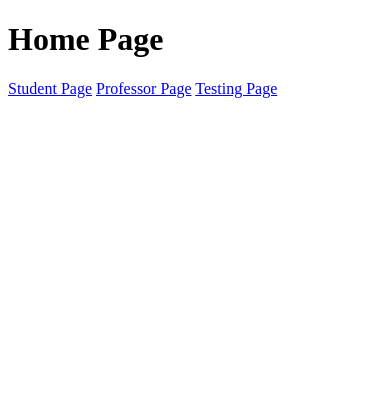
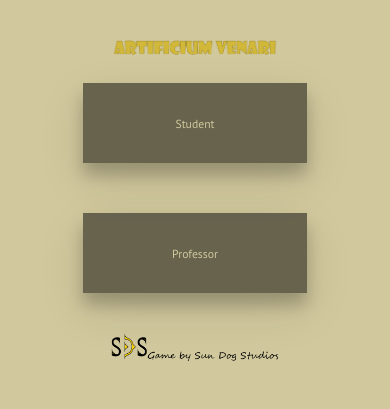
Before and after one commit to EricLacey/BadWeather, a website: page public/index.html in a window 390 px wide. Drawn offline with Linux system fonts and the light colour scheme.

Commit message:
starting fresh from new master branch and conor's recent modelled environment
put in all changes from mobile-professor-nella-test

```diff
--- a/public/assets/js/mapCode.js
+++ b/public/assets/js/mapCode.js
@@ -5,9 +5,7 @@ let mapImage
 
 function InitMap() {
     mapCTX = document.getElementById('mapCanvas').getContext("2d");
-
     console.log("Initialized map")
-
 }
 
 function DrawMap(x,y) {
@@ -21,7 +19,4 @@ function DrawMap(x,y) {
     mapCTX.arc(x + mapCTX.canvas.width/2, y + mapCTX.canvas.height/2, 5, 0, 2 * Math.PI);
     mapCTX.stroke();
     mapCTX.closePath();
-
-
-
 }
--- a/public/index.html
+++ b/public/index.html
@@ -1,13 +1,71 @@
 <!DOCTYPE html>
 <html>
     <head>
-        <h1>Home Page</h1>
+        <title>Choose Your Player</title>
+        <meta charset = "UTF-8"/>
 
+        <style>
+            @import url('https://fonts.googleapis.com/css?family=PT+Sans&display=swap');
+            body{
+                background-color: #D1C89D;
+                text-align: center;
+                margin-top: 5%;
+            }
+            img{
+                width: 50%;
+                height: auto;
+            }
+            #title{
+                padding: 20px 20px;
+            }
+            button{
+                background-color:black;
+                opacity: 0.5;
+                border: none;
+                color: #D1C89D;
+                text-align: center;
+                text-decoration: none;
+                width: 60%;
+                height: 80px;
+                font-size: 50px;
+                font-family: 'PT Sans', sans-serif;
+                box-shadow: 0 12px 16px 0 rgba(0, 0, 0, 0.472), 0 17px 50px 0 rgba(0,0,0,0.19);
+                /* to determine speed of the "hover" effect. */
+                transition-duration: 0.4s;
+                padding-bottom: 0px;
+            }
+            .btnS{
+                margin-bottom: 50px;
+            }
+            button:hover {
+                opacity: 1
+            }
+            .responsive-width {
+                font-size: 3vw;
+            }
+            #logo{
+                padding: 40px 15px;
+            }
+        </style>
     </head>
 
     <body>
-        <a href="/student">Student Page</a>
-        <a href="/professor">Professor Page</a>
-        <a href="/test">Testing Page</a>
+        <div id="title">
+            <img src="assets/userInterface/title.png" alt="Artificium Venari"/>
+        </div>
+
+        <button onclick="location.href='/student.html'" type="button" class="btnS btn-default btn-lg btn-block responsive-width">
+            Student
+        </button>
+        <button onclick="location.href='/professor.html'" type="button" class="btnP btn-default btn-lg btn-block responsive-width">
+            Professor
+        </button>
+
+        <div id="logo">
+            <img src="assets/userInterface/logo.png" alt="Game by Sun Dog Studios"/>
+        </div>
+
+        <!--<a href="/student">Student Page</a>
+        <a href="/professor">Professor Page</a> eric's original code -->
     </body>
 </html>
```
Also changed, not shown: public/professor.html (+54 -20 lines), public/student.html (+6 -1 lines), public/assets/userInterface/logo.png (added), public/assets/userInterface/map.png (added), public/assets/userInterface/mazelayout.png (renamed from public/assets/models/mazelayout.png), public/assets/userInterface/paper01.png (added), public/assets/userInterface/paper02.png (added), public/assets/userInterface/paper03.png (added), public/assets/userInterface/paper04.png (added), public/assets/userInterface/paper05.png (added), public/assets/userInterface/paper06.png (added), public/assets/userInterface/title.png (added), 2 other files.
